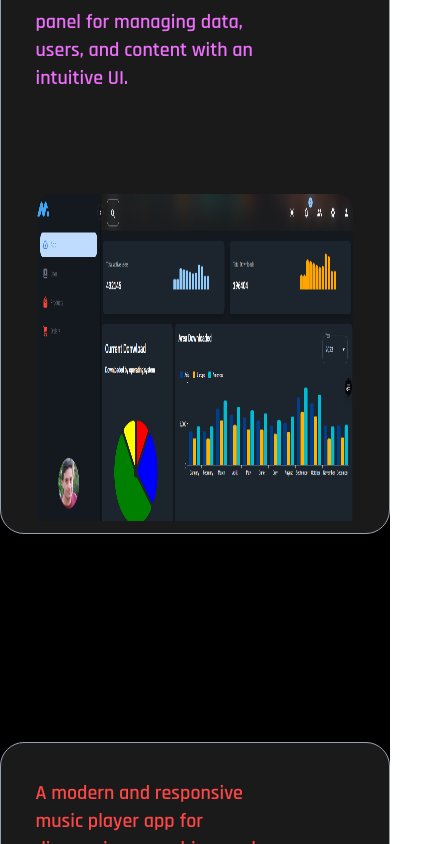
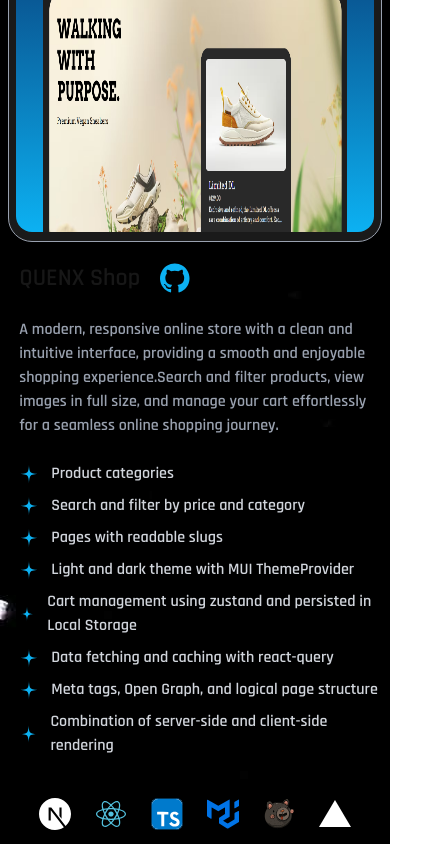
Before and after one commit to mohammademami2005/portfolio, a Next.js app: page / in a window 390 px wide. Shown: the part 3531-4375 px from the top of the page, 430 px wide, since content can reach past the window. Built offline with nearby package versions, Linux system fonts and the light colour scheme; some icons are missing.

Commit message:
update responsive

```diff
--- a/src/app/components/contact/contact.tsx
+++ b/src/app/components/contact/contact.tsx
@@ -5,7 +5,7 @@ import Image from "next/image";
 
 export default function Contact() {
   return (
-    <section className="mt-[60vh] relative bg-[url(/img/background1.jpg)] border-b border-b-gray-600" id="contact">
+    <section className="mt-[60vh] relative bg-[url(/img/background1.jpg)] border-b border-b-gray-600 " id="contact">
       <div className="w-full h-[30vh]  flex justify-center items-center relative">
         <span className="capitalize text-8xl lg:text-9xl absolute top-1/2 left-1/2 transform -translate-1/2 z-20 text-stone-300 font-extrabold opacity-50">
           CONTACT
--- a/src/app/components/contact/contactClient.tsx
+++ b/src/app/components/contact/contactClient.tsx
@@ -141,11 +141,11 @@ export default function ContactClient() {
       </figure>
       <div
         ref={containerRef}
-        className="w-full h-[200vh] lg:h-screen flex flex-wrap justify-center items-center "
+        className="w-full h-[120vh] lg:h-screen flex flex-wrap justify-center items-center overflow-x-hidden "
       >
         <div
           ref={sec1Ref}
-          className="w-full lg:w-1/2  flex flex-col justify-start items-start *:text-start pl-[10%] gap-4"
+          className="w-full lg:w-1/2  flex flex-col justify-start items-start *:text-start pl-[10%] gap-4 "
         >
           <h3 className="text-3xl font-bold selected-item">
             Let's work together
@@ -169,10 +169,10 @@ export default function ContactClient() {
           </a>
         </div>
         <div
-          className="w-full lg:w-1/2 h-screen flex justify-center lg:items-center"
+          className="w-full lg:w-1/2 h-[60vh] lg:h-screen flex justify-center lg:items-center"
           ref={formRef}
         >
-          <form onSubmit={handleSubmit(onsubmit)} className="w-[90%] lg:w-[80%] h-[65%] lg:h-[80%] rounded-2xl border border-gray-400 flex flex-wrap p-[5%] bg-white/10 backdrop-blur-xs">
+          <form onSubmit={handleSubmit(onsubmit)} className="w-[90%] lg:w-[80%] h-full lg:h-[80%] rounded-2xl border border-gray-400 flex flex-wrap p-[5%] bg-white/10 backdrop-blur-xs">
             <div className="w-1/2  flex flex-col justify-center items-center">
               <label
                 htmlFor=""
--- a/src/app/components/footer.tsx
+++ b/src/app/components/footer.tsx
@@ -7,8 +7,8 @@ import { Copyright, Instagram } from "iconsax-react";
 
 export default function Footer() {
   return (
-    <footer className="w-full h-[30vh] flex flex-col justify-between items-center">
-      <div className="flex justify-center items-center gap-6 w-1/2 h-1/3 *:bg-white/5 *:w-14 *:h-14 *:hover:scale-150 *:transform *:transition-all *:duration-500 *:rounded-full *:flex *:justify-center *:items-center">
+    <footer className="w-full h-[40vh] lg:h-[30vh] flex flex-col justify-between items-center">
+      <div className="flex justify-center items-center gap-6 lg:w-1/2 h-1/3 *:bg-white/5 *:w-14 *:h-14 *:hover:scale-150 *:transform *:transition-all *:duration-500 *:rounded-full *:flex *:justify-center *:items-center">
         <Link href="mailto:emami20052008@gmail.com">
           <svg
             xmlns="http://www.w3.org/2000/svg"
@@ -46,7 +46,7 @@ export default function Footer() {
           <GithubIcon fill="#fff" width={"22px"} height={"22px"} />
         </Link>
       </div>
-      <div className=" w-1/2 h-1/3 flex justify-center items-center gap-4">
+      <div className="w-full lg:w-1/2 h-1/3 flex justify-center items-center gap-4">
         {/* left  */}
         <span className=" w-20 h-px bg-linear-to-l from-purple-500 to-black"></span>
         {/* circle  */}
@@ -54,7 +54,7 @@ export default function Footer() {
         {/* right  */}
         <span className="w-20 h-px bg-linear-to-r from-purple-500 to-black"></span>
       </div>
-      <div className="w-1/2 h-1/3 flex justify-center items-center">
+      <div className="w-full lg:w-1/2 h-1/3 flex justify-center items-center">
         <p className="flex justify-center items-center text-gray-500 gap-0.5">
           <Copyright size="20" color="#d9e3f0" />
           2025
--- a/src/app/components/projects/projects.tsx
+++ b/src/app/components/projects/projects.tsx
@@ -4,8 +4,8 @@ import ShowProjects from "./projectsClient";
 
 export default function Projects() {
   return (
-    <section className="bg-[url(/img/background1.jpg)] " id="projects">
-      <div className="w-full h-[30vh]  flex justify-center items-center relative">
+    <section className="bg-[url(/img/background1.jpg)] mt-[80vh] lg:mt-0" id="projects">
+      <div className="w-full h-[30vh]  flex justify-center items-center relative overflow-x-hidden">
         <span className="capitalize text-7xl lg:text-9xl absolute top-1/2 left-1/2 transform -translate-1/2 z-0 text-stone-700 font-extrabold opacity-50">
           PROJECTS
           <span
--- a/src/app/components/projects/projectsClient.tsx
+++ b/src/app/components/projects/projectsClient.tsx
@@ -347,20 +347,20 @@ export default function ShowProjects() {
   return (
     <div className="flex w-full h-full flex-wrap justify-center gap-7 pt-[10%] ">
       {/* projects  */}
-      <div className="w-full lg:w-6/12 h-[400vh]  flex flex-col justify-start gap-52  ">
+      <div className="w-full lg:w-6/12 lg:h-[400vh]  flex flex-col justify-start gap-20 lg:gap-52  px-2 ">
         {data.map((section, i) => (
+          <div key={i}>
             <Link
               id={section.id}
               target="_blank"
               href={section.link}
-            key={i}
-            className="w-full h-[70vh] cursor-pointer rounded-3xl bg-white/10 backdrop-blur-xs border border-gray-400 flex justify-center items-center"
+              className="w-full h-[50vh] lg:h-[70vh] cursor-pointer rounded-3xl bg-white/10 backdrop-blur-xs border border-gray-400 flex justify-center items-center"
             >
               <div
                 className={`w-[96%] h-[96%] p-2 relative  rounded-2xl overflow-hidden pt-6`}
                 style={{ background: section.background }}
               >
-              <div className="flex justify-around items-center">
+                <div className="hidden  lg:flex justify-around items-center">
                   <h4
                     className="text-xl  w-[70%] "
                     style={{ color: section.color }}
@@ -373,7 +373,7 @@ export default function ShowProjects() {
                     className="hover:scale-125  transform transition-all duration-300"
                   />
                 </div>
-              <figure className="absolute -bottom-10 left-0 w-full h-[65%] flex justify-center">
+                <figure className="absolute -bottom-10 left-0 w-full h-[80%] lg:h-[65%] flex justify-center">
                   <Image
                     src={section.img}
                     alt={section.name}
@@ -384,9 +384,76 @@ export default function ShowProjects() {
                 </figure>
               </div>
             </Link>
+            <div className="lg:hidden w-full  h-screen  flex flex-col justify-start gap-3 pl-[3%] py-5">
+              <h4
+                ref={sectionNameRef}
+                className="text-2xl flex justify-start gap-5  items-center"
+              >
+                {section.name}{" "}
+                <div
+                  className={`w-8 h-1.5 rounded-full   absolute -left-10 flex top-3`}
+                  style={{ backgroundColor: section.color }}
+                ></div>
+                <Link
+                  href={
+                    section
+                      ? section.repository
+                      : "https://github.com/mohammademami2005"
+                  }
+                  target="_blank"
+                >
+                  <GithubIcon
+                    width={"30px"}
+                    height={"30px"}
+                    fill={section.color}
+                  />
+                </Link>
+              </h4>
+              <p ref={descriptionRef} className="text-gray-400 my-3">
+                {section.description}
+              </p>
+              <ul ref={featureUlRef}>
+                {section.feature.values.map((item, i) => (
+                  <li
+                    key={i}
+                    className="flex justify-start items-center gap-3 mb-2 text-gray-300"
+                  >
+                    <FourWayArrowIcon
+                      fill={section.color}
+                      className={`size-5 `}
+                    />
+                    {item}
+                  </li>
+                ))}
+              </ul>
+              <ul
+                ref={technologyRef}
+                className=" flex flex-wrap  gap-2  items-center p-3 "
+              >
+                {section.technology.map((item, i) => {
+                  return (
+                    <li
+                      key={i}
+                      className=" w-12 h-12 flex justify-center items-center p-2 group"
+                    >
+                      <Image
+                        src={item.src}
+                        alt={item.name}
+                        width={50}
+                        height={50}
+                      />
+                      <span className="hidden group-hover:flex p-2 justify-center items-center absolute -top-10 left-0 bg-white/10 rounded-2xl w-[150%]">
+                        {item.name}
+                      </span>
+                    </li>
+                  );
+                })}
+              </ul>
+            </div>
+          </div>
         ))}
         <Link
-          className="text-2xl capitalize text-gray-300 w-full flex justify-end items-center gap-5 "
+          className="-translate-y-10 text-2xl capitalize text-gray-300 w-full flex justify-center lg:justify-end items-center gap-5 "
           href={"https://github.com/mohammademami2005"}
         >
           more projects . . .
@@ -394,7 +461,7 @@ export default function ShowProjects() {
         </Link>
       </div>
       {/* sidebar  */}
-      <div className="w-full lg:w-[38%]  h-screen sticky top-14 flex flex-col justify-start gap-3 pl-[3%] py-5">
+      <div className="hidden w-full lg:w-[38%]  h-screen sticky top-14 lg:flex flex-col justify-start gap-3 pl-[3%] py-5">
         <h4
           ref={sectionNameRef}
           className="text-2xl flex justify-start gap-5  items-center"
@@ -444,7 +511,9 @@ export default function ShowProjects() {
                 className=" w-12 h-12 flex justify-center items-center p-2 group"
               >
                 <Image src={item.src} alt={item.name} width={50} height={50} />
-                <span className="hidden group-hover:flex p-2 justify-center items-center absolute -top-10 left-0 bg-white/10 rounded-2xl w-[150%]">{item.name}</span>
+                <span className="hidden group-hover:flex p-2 justify-center items-center absolute -top-10 left-0 bg-white/10 rounded-2xl w-[150%]">
+                  {item.name}
+                </span>
               </li>
             );
           })}
--- a/src/app/page.tsx
+++ b/src/app/page.tsx
@@ -11,7 +11,7 @@ export default function Page() {
   return (
     <>
     <Header />
-    <main className="w-full h-[1100vh]  ">
+    <main >
       <Home />
       <About />
       <Projects />
```
Lines whose indentation alone changed are shown as unchanged.
